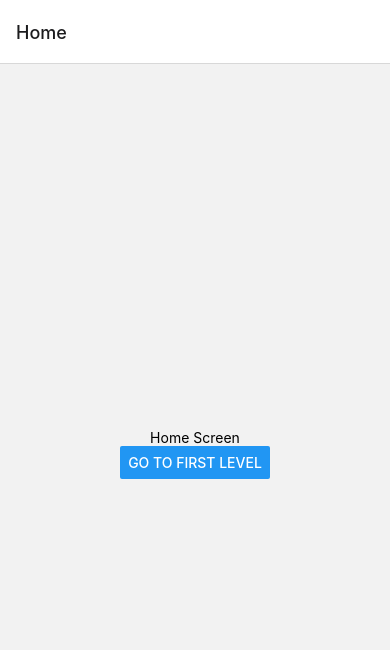
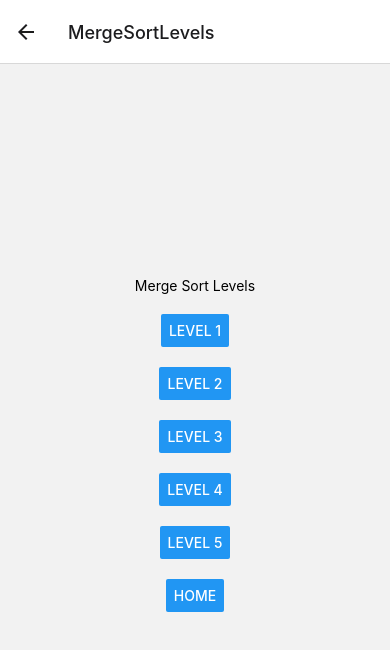
Before and after one commit to ShaimaaAliECE/se3350_project-group-3, a React Native app: screen /MergeSortLevels in a window 390 px wide. Shown: the top 650 px of the page. Built offline with nearby package versions, Linux system fonts and the light colour scheme.

Commit message:
added levels page

```diff
--- a/App.js
+++ b/App.js
@@ -6,6 +6,7 @@ import { Button } from 'react-native-web';
 
 import HomeScreen from './src/pages/Home';
 import FirstLevelScreen from './src/pages/FirstLevel';
+import MergeSortLevels from './src/pages/mergeSortLevels';
 
 const Stack = createNativeStackNavigator();
 
@@ -13,8 +14,13 @@ function App() {
   return (
     <NavigationContainer>
       <Stack.Navigator initialRouteName="Home">
-        <Stack.Screen name="Home" component={HomeScreen} />
-        <Stack.Screen name="FirstLevel" component={FirstLevelScreen} />
+        <Stack.Screen name="Home" component={HomeScreen}/>
+        <Stack.Screen name="FirstLevel" component={FirstLevelScreen}/>
+        {/* <Stack.Screen name="SecondLevel" component={SecondLevelScreen} />
+        <Stack.Screen name="ThirdLevel" component={ThirdLevelScreen} />
+        <Stack.Screen name="FourthLevel" component={FourthLevelScreen} />
+        <Stack.Screen name="FifthLevel" component={FifthLevelScreen} /> */}
+        <Stack.Screen name="MergeSortLevels" component={MergeSortLevels} />
       </Stack.Navigator>
     </NavigationContainer>
   );
--- a/src/pages/FirstLevel/index.jsx
+++ b/src/pages/FirstLevel/index.jsx
@@ -3,6 +3,29 @@ import { Button, Text, View } from 'react-native';
 import NumberInput from '../../components/NumberInput';
 
 function FirstLevelScreen({ route, navigation }) {
+  function generateRandomNumbers(level) {
+    var arr = [];
+
+    if (level == 1 || level == 2 || level == 3) {
+      while (arr.length < 10) {
+        var r = Math.floor(Math.random() * 20) + 1;
+        if (arr.indexOf(r) === -1) arr.push(r);
+      }
+    }
+    else if (level == 4) {
+      while (arr.length < 20) {
+        var r = Math.floor(Math.random() * 50) + 1;
+        if (arr.indexOf(r) === -1) arr.push(r);
+      }
+    }
+    else if (level == 5) {
+      while (arr.length < 50) {
+        var r = Math.floor(Math.random() * 100) + 1;
+        if (arr.indexOf(r) === -1) arr.push(r);
+      }
+    }
+    return arr;
+  }
   const { numbers } = route.params;
 
   let maxCount = 10;
--- a/src/pages/Home/index.jsx
+++ b/src/pages/Home/index.jsx
@@ -2,39 +2,14 @@ import React from 'react';
 import { View, Text, Button } from 'react-native';
 
 function HomeScreen({ navigation }) {
-  function generateRandomNumbers(level) {
-    var arr = [];
-
-    if (level == 1 || level == 2 || level == 3) {
-      while (arr.length < 10) {
-        var r = Math.floor(Math.random() * 20) + 1;
-        if (arr.indexOf(r) === -1) arr.push(r);
-      }
-    }
-    else if (level == 4) {
-      while (arr.length < 20) {
-        var r = Math.floor(Math.random() * 50) + 1;
-        if (arr.indexOf(r) === -1) arr.push(r);
-      }
-    }
-    else if (level == 5) {
-      while (arr.length < 50) {
-        var r = Math.floor(Math.random() * 100) + 1;
-        if (arr.indexOf(r) === -1) arr.push(r);
-      }
-    }
-    return arr;
-  }
 
   return (
     <View style={{ flex: 1, alignItems: 'center', justifyContent: 'center' }}>
-      <Text>Home Screen</Text>
+      <Text>Select Your Level</Text>
       <Button
-        title="Go to First Level"
+        title="Merge Sort Levels"
         onPress={() => {
-          navigation.navigate('FirstLevel', {
-            numbers: generateRandomNumbers(1),
-          })
+          navigation.navigate('MergeSortLevels')
         }}
       />
     </View>
--- /dev/null
+++ b/src/pages/MergeSortLevels/index.jsx
@@ -0,0 +1,56 @@
+import React from 'react';
+import { View, Text, Button } from 'react-native';
+import { StatusBar } from 'expo-status-bar';
+
+function MergeSortLevels({ navigation }) {
+  return (
+    <View style={{ flex: 1, alignItems: 'center', justifyContent: 'center' }}>
+      <Text>Merge Sort Levels</Text>
+      <View style={{ height: 20 }} />
+      <Button
+        title="Level 1"
+        onPress={() => {
+          navigation.navigate('FirstLevel')
+        }}
+      />
+       <View style={{ height: 20 }} />
+        <Button
+        title="Level 2"
+        onPress={() => {
+          navigation.navigate('SecondLevel')
+        }}
+      />
+       <View style={{ height: 20 }} />
+        <Button
+        title="Level 3"
+        onPress={() => {
+          navigation.navigate('ThirdLevel')
+        }}
+      />
+       <View style={{ height: 20 }} />
+        <Button
+        title="Level 4"
+        onPress={() => {
+          navigation.navigate('FourthLevel')
+        }}
+      />
+       <View style={{ height: 20 }} />
+        <Button
+        title="Level 5"
+        onPress={() => {
+          navigation.navigate('FifthLevel')
+        }}
+      />
+       <View style={{ height: 20 }} />
+      <Button
+        title="Home"
+        onPress={() => {
+          navigation.navigate('Home')
+        }}
+      />
+       <View style={{ height: 20 }} />
+    </View>
+
+  );
+}
+export default MergeSortLevels;
```
